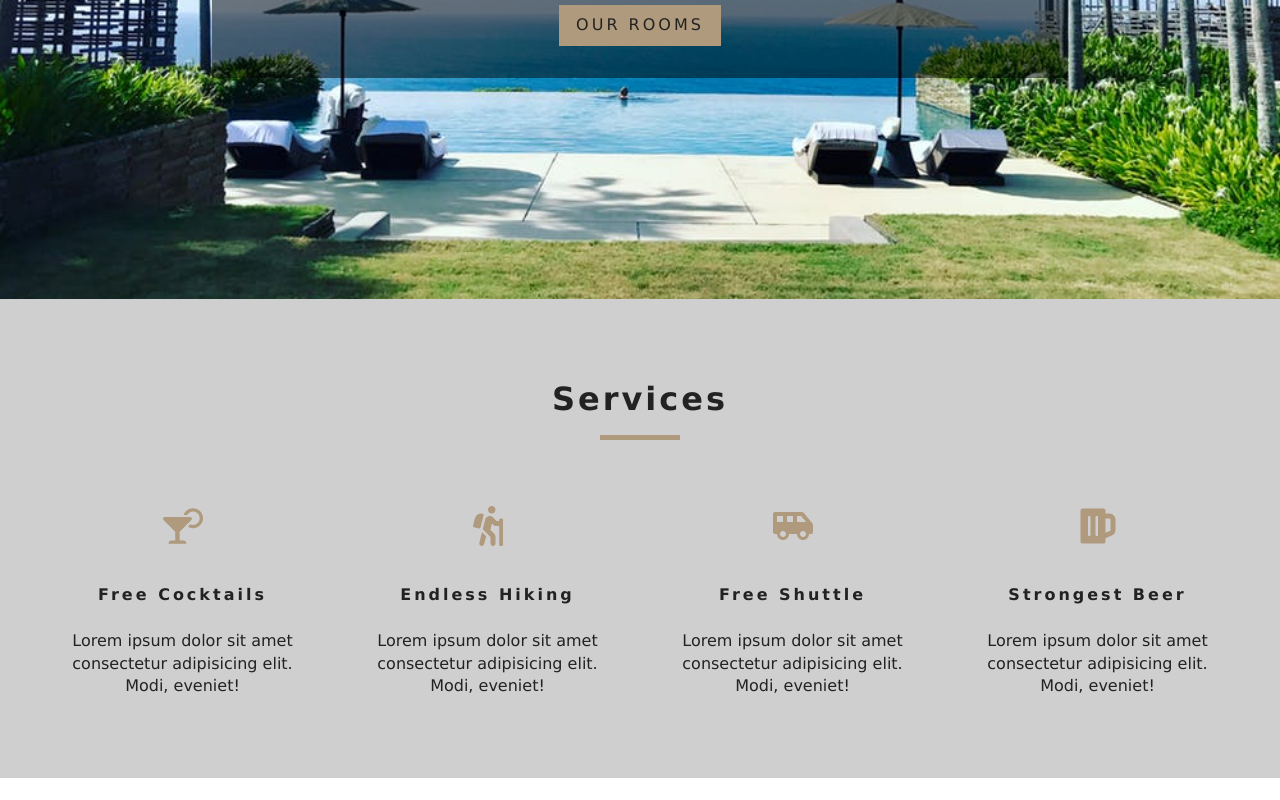
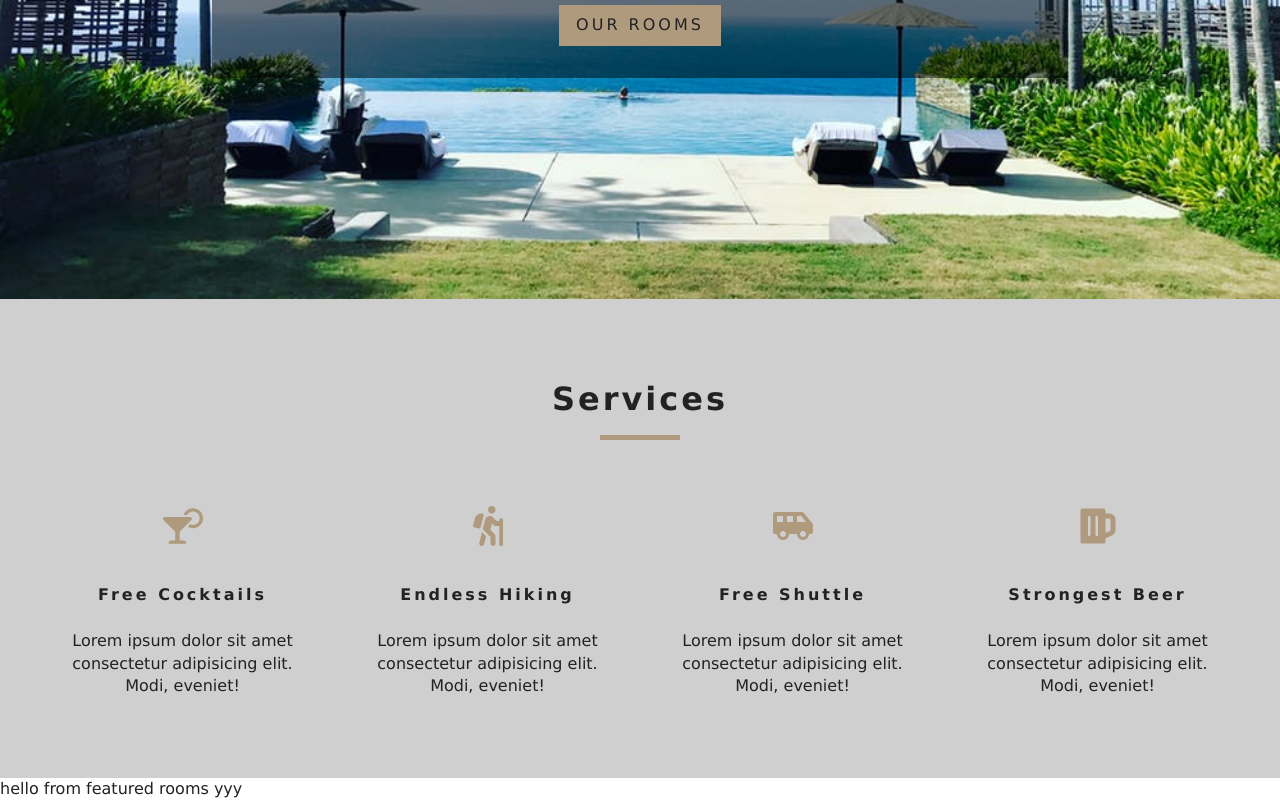
Before and after one commit to wbonneville/resort, a React (Create React App) app: page / in a window 1280 px wide. Shown: the part 501-1301 px from the top of the page. Before the commit the page ends 1279 px from the top, so only its background shows below. Built offline with nearby package versions, Linux system fonts and the light colour scheme; the HTML template or start-up script is replaced by a standard one.

Commit message:
Add context api

```diff
--- /dev/null
+++ b/src/components/FeaturedRooms.js
@@ -0,0 +1,11 @@
+import React, { Component } from 'react';
+import { RoomContext } from '../context';
+
+export default class FeaturedRooms extends Component {
+  static contextType = RoomContext;
+  render() {
+    const value = this.context;
+    console.log(value);
+    return <div>hello from featured rooms {value.greeting}</div>;
+  }
+}
--- /dev/null
+++ b/src/context.js
@@ -0,0 +1,21 @@
+import React, { Component } from 'react';
+
+const RoomContext = React.createContext();
+
+class RoomProvider extends Component {
+  state = {
+    greeting: 'yyy',
+    good: 'asdasd',
+  };
+  render() {
+    return (
+      <RoomContext.Provider value={{ ...this.state }}>
+        {this.props.children}
+      </RoomContext.Provider>
+    );
+  }
+}
+
+const RoomConsumer = RoomContext.Consumer;
+
+export { RoomProvider, RoomConsumer, RoomContext };
--- a/src/index.js
+++ b/src/index.js
@@ -4,11 +4,14 @@ import ReactDOM from 'react-dom';
 import App from './App';
 import { BrowserRouter as Router } from 'react-router-dom';
 import * as serviceWorker from './serviceWorker';
+import { RoomProvider } from './context';
 
 ReactDOM.render(
-  <Router>
-    <App />
-  </Router>,
+  <RoomProvider>
+    <Router>
+      <App />
+    </Router>
+  </RoomProvider>,
   document.getElementById('root'),
 );
 
--- a/src/pages/Home.js
+++ b/src/pages/Home.js
@@ -3,6 +3,7 @@ import Hero from '../components/Hero';
 import Banner from '../components/Banner';
 import { Link } from 'react-router-dom';
 import Services from '../components/Services';
+import FeaturedRooms from '../components/FeaturedRooms';
 
 export default function Home() {
   return (
@@ -19,6 +20,7 @@ export default function Home() {
         </Banner>
       </Hero>
       <Services />
+      <FeaturedRooms />
     </React.Fragment>
   );
 }
```
